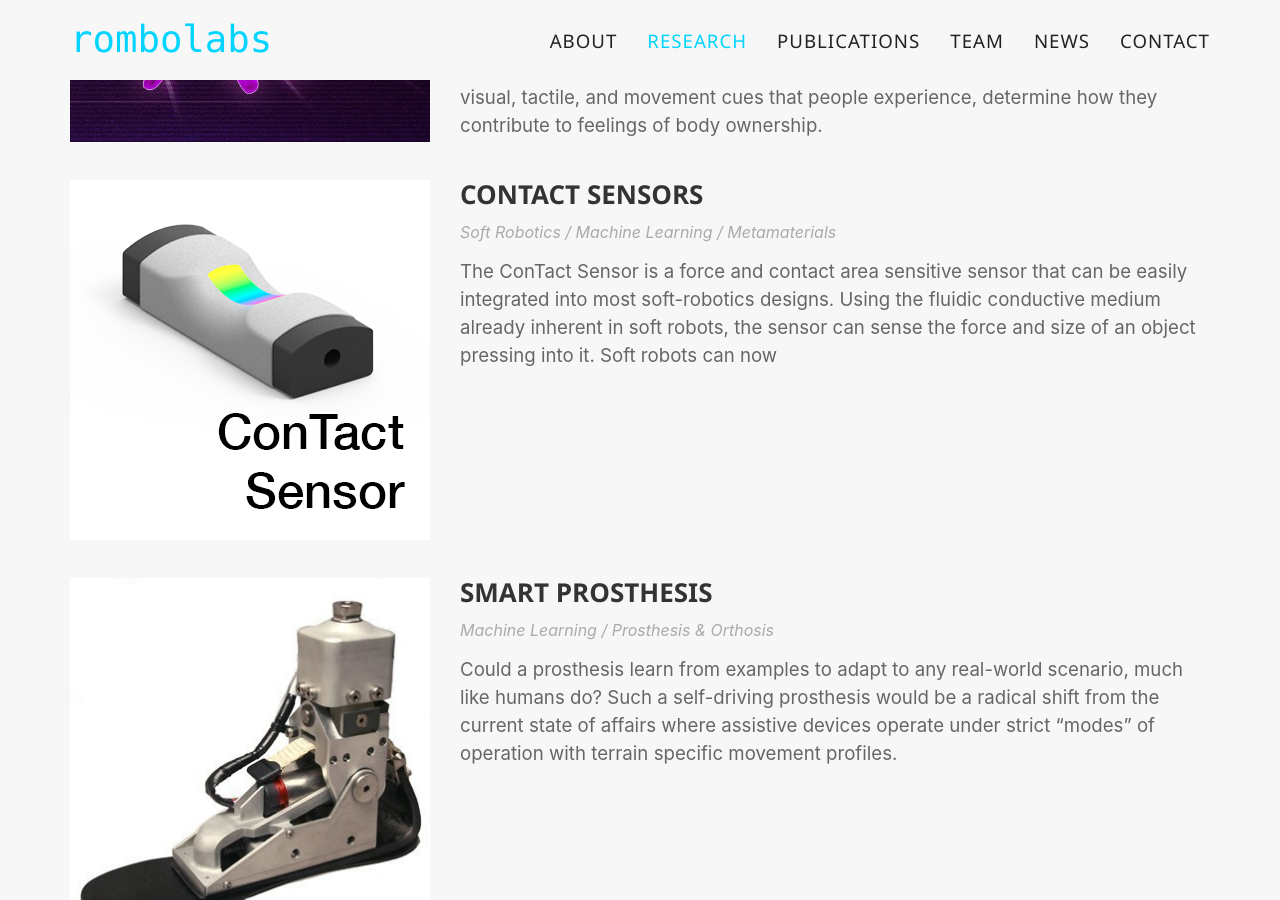
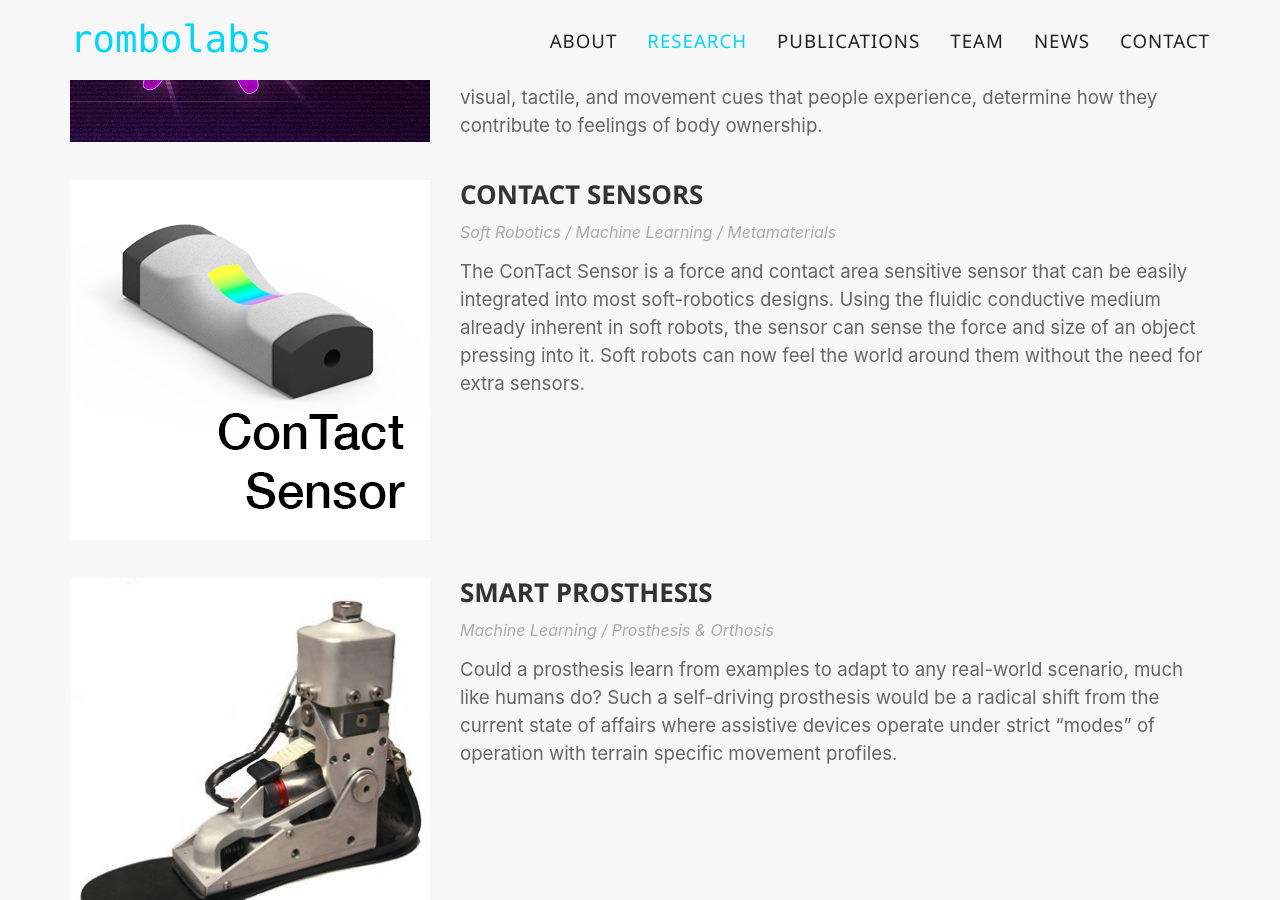
Before and after one commit to RomboLabs/rombolabs.github.io, a Jekyll site: the page built from index.html, in a window 1280 px wide and 900 px high, scrolled down 2612 px. Built offline with Jekyll 4.4.1, drawn with Linux system fonts in a browser that asks for light colours; some web fonts are replaced.

Commit message:
Amend contact blurb

```diff
--- a/_projects/contactsensors.md
+++ b/_projects/contactsensors.md
@@ -2,7 +2,7 @@
 modal-id: 4
 title: ConTact Sensors
 topics: Soft Robotics, Machine Learning, Metamaterials
-blurb: The ConTact Sensor is a force and contact area sensitive sensor that can be easily integrated into most soft-robotics designs. Using the fluidic conductive medium already inherent in soft robots, the sensor can sense the force and size of an object pressing into it. Soft robots can now
+blurb: The ConTact Sensor is a force and contact area sensitive sensor that can be easily integrated into most soft-robotics designs. Using the fluidic conductive medium already inherent in soft robots, the sensor can sense the force and size of an object pressing into it. Soft robots can now feel the world around them without the need for extra sensors.
 header: contact-header.jpg
 thumbnail: contactsensor-square.png
 people: Pornthep P.
```
